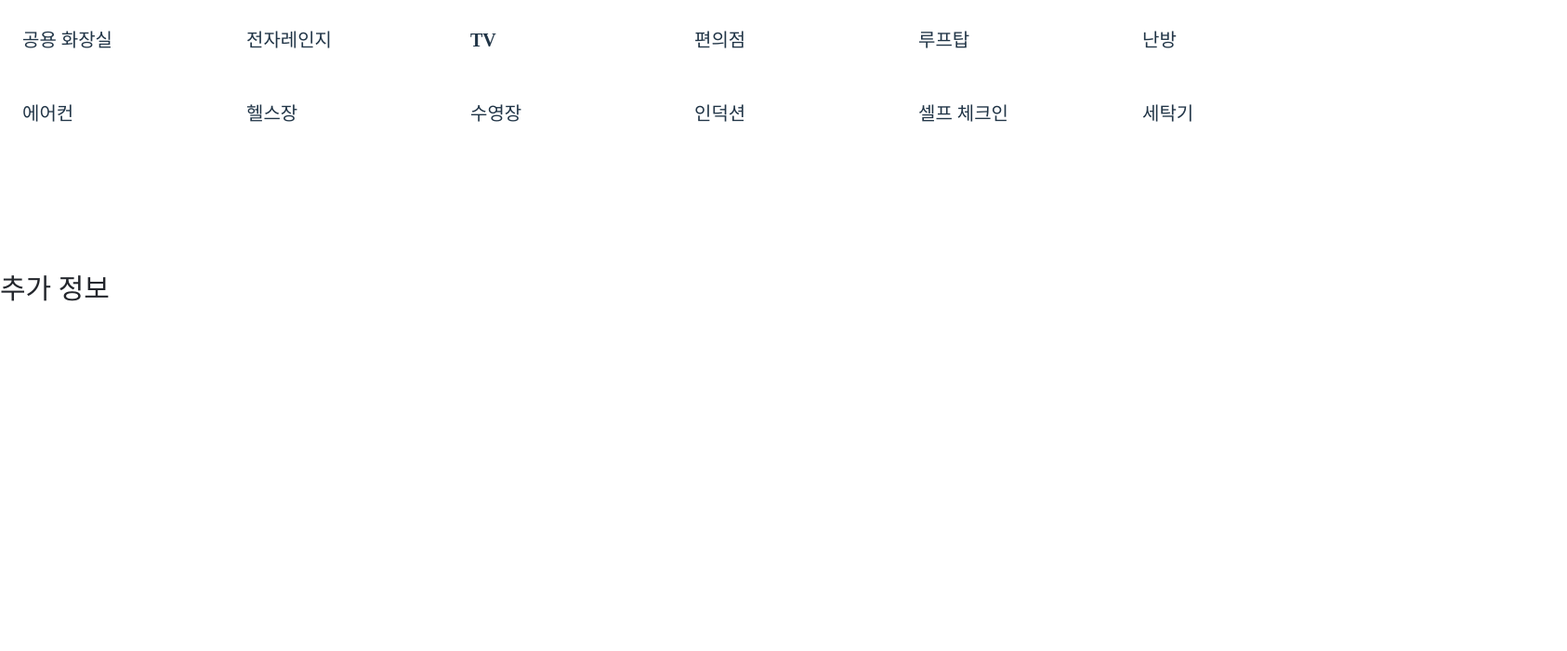
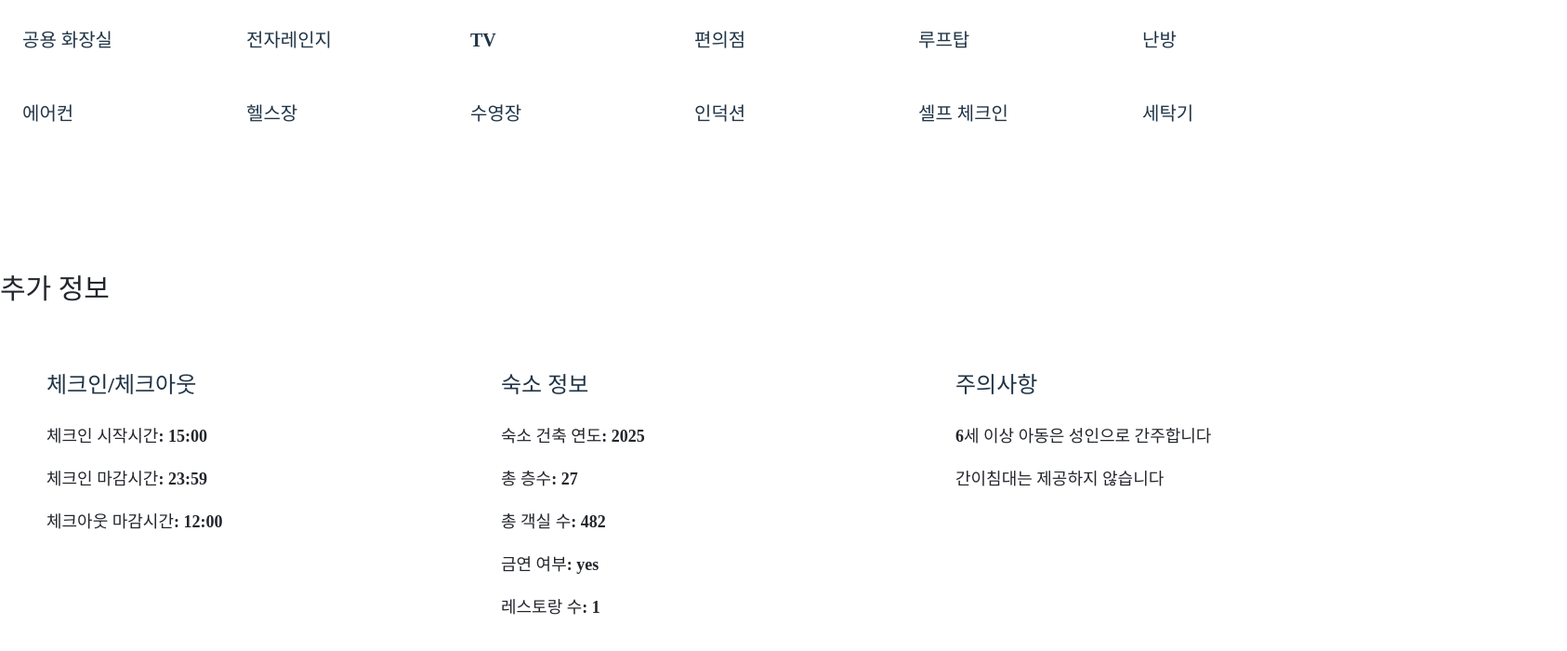
Before and after one commit to his0si/agoda-redesign-frontend, a React (Vite) app in the folder agoda_toy/: page / in a window 1280 px wide. Shown: the part 1945-2645 px from the top of the page at 93% size, 1686 px wide, since content can reach past the window. Built offline with nearby package versions, Linux system fonts and the light colour scheme.

Commit message:
[ design ] AdInfoContent

```diff
--- a/agoda_toy/src/stInfo/components/Middle/AdInfo/AdInfoContent.tsx
+++ b/agoda_toy/src/stInfo/components/Middle/AdInfo/AdInfoContent.tsx
@@ -1,8 +1,47 @@
 import styled from 'styled-components';
+
+const ADINFO_CONTENT = [
+  {
+    title: '체크인/체크아웃',
+    description: [
+      '체크인 시작시간: 15:00',
+      '체크인 마감시간: 23:59',
+      '체크아웃 마감시간: 12:00',
+    ],
+  },
+  {
+    title: '숙소 정보',
+    description: [
+      '숙소 건축 연도: 2025',
+      '총 층수: 27',
+      '총 객실 수: 482',
+      '금연 여부: yes',
+      '레스토랑 수: 1',
+    ],
+  },
+  {
+    title: '주의사항',
+    description: [
+      '6세 이상 아동은 성인으로 간주합니다',
+      '간이침대는 제공하지 않습니다',
+    ],
+  },
+];
 
 export default function AdInfoContent() {
   return (
     <Container>
+      {ADINFO_CONTENT.map(({ title, description }) => (
+        <Frame key={title}>
+          <InfoContentTitle>{title}</InfoContentTitle>
+          <InfoContentContainer>
+            {description.map((text, idx) => (
+              <InfoContentsText key={idx}>{text}</InfoContentsText>
+            ))}
+          </InfoContentContainer>
+        </Frame>
+      ))}
+
       <InfoContentTitle></InfoContentTitle>
       <InfoContentContainer></InfoContentContainer>
     </Container>
@@ -11,12 +50,16 @@ export default function AdInfoContent() {
 
 const Container = styled.div`
   display: flex;
-  height: 22.125rem;
-  padding: 1.875rem 3.125rem;
+  align-items: flex-start;
+  gap: 10.5625rem;
+`;
+
+const Frame = styled.div`
+  display: flex;
+  width: 20rem;
   flex-direction: column;
   align-items: flex-start;
-  gap: 0.5rem;
-  align-self: stretch;
+  gap: 1.25rem;
 `;
 
 const InfoContentTitle = styled.p`
@@ -25,10 +68,13 @@ const InfoContentTitle = styled.p`
 `;
 
 const InfoContentContainer = styled.div`
-  display: flex;
-  width: 20rem;
-  flex-direction: column;
-  align-items: flex-start;
-  gap: 1.25rem;
+  align-self: stretch;
 `;
-const InfoContentsText = styled.div``;
+const InfoContentsText = styled.p`
+  color: var(--AGODA-Black, #23262c);
+  font-family: SUIT;
+  font-size: 1.125rem;
+  font-style: normal;
+  font-weight: 600;
+  line-height: 2.875rem; /* 255.556% */
+`;
```
